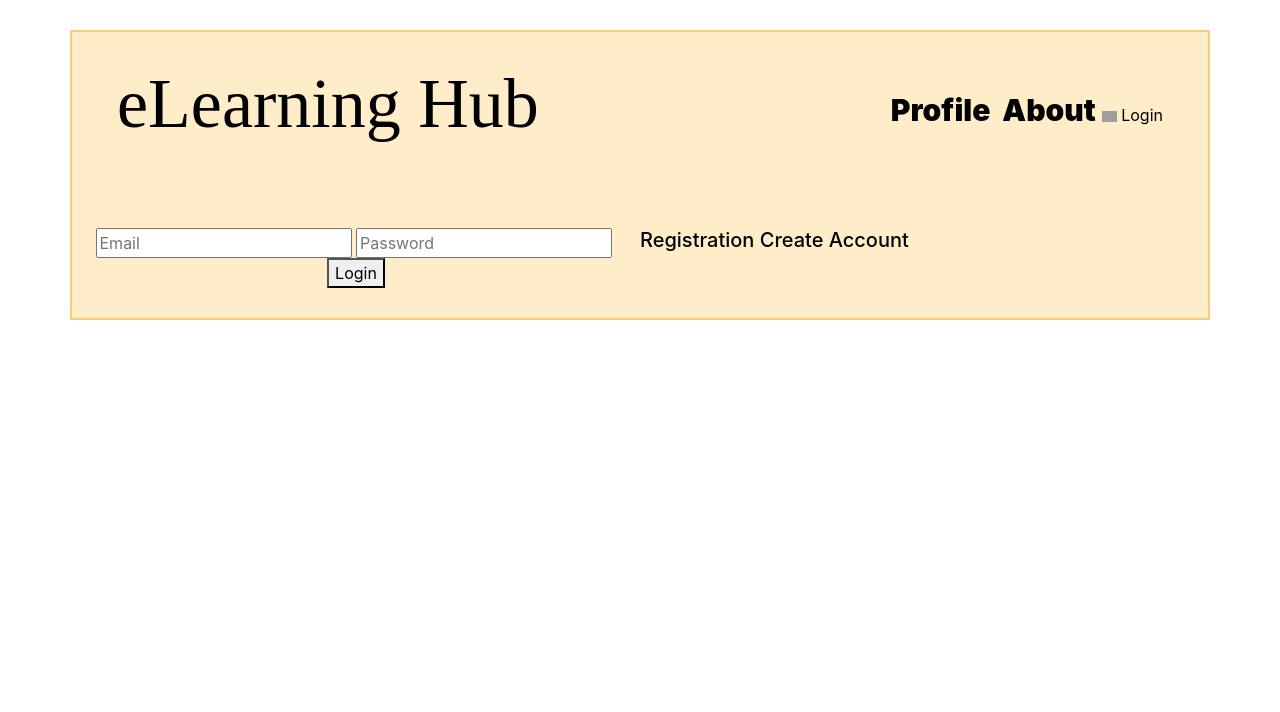
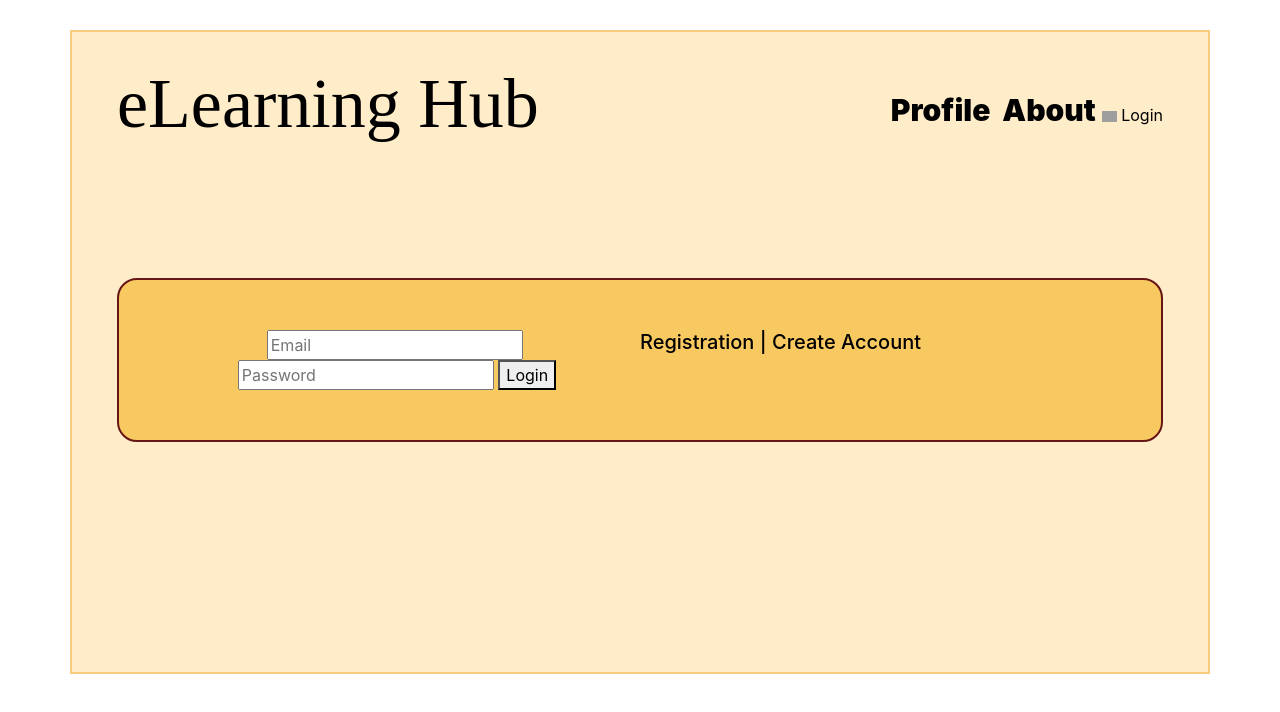
Before and after one commit to sunny852206/GroupD_eLearningHub, a React (Create React App) app: page / in a window 1280 px wide. Shown: the top 712 px of the page. Built offline with nearby package versions, Linux system fonts and the light colour scheme; grey boxes are pictures that could not be loaded.

Commit message:
final touch

```diff
--- a/src/App.js
+++ b/src/App.js
@@ -1,11 +1,9 @@
 import React from 'react';
 import { BrowserRouter as Router, Route } from 'react-router-dom';
-import axios from "axios";
 import 'bootstrap/dist/css/bootstrap.min.css';
 import './App.css';
 
 import Navbar from './components/Navbar/navbar.component';
-import Login from './components/Login/Login';
 import Profile from './components/Profile/Profile';
 import About from './components/About/About';
 import CreateProject from './components/create-project.component';
--- a/src/components/Home.css
+++ b/src/components/Home.css
@@ -122,3 +122,11 @@ h2 {
   padding: 20px;
   border-radius: 20px;
 }
+
+.loginPanel{
+  background: rgb(248, 200, 97);
+  border: 2px solid rgb(103, 22, 22);
+  margin: 50px 30px 200px 30px;
+  padding: 50px;
+  border-radius: 20px;
+}
--- a/src/components/auth/logIn.js
+++ b/src/components/auth/logIn.js
@@ -1,8 +1,6 @@
 import React, { Component } from "react";
 import { Link } from 'react-router-dom';
-
-import { Route } from 'react-router-dom';
-import ProjectsList from '../projects-list.component';
+import '../Home.css';
 import axios from "axios";
 
 export default class logIn extends Component {
@@ -52,6 +50,8 @@ export default class logIn extends Component {
 
     render() {
         return (
+            <div className='loginPanel'>
+
                 <div className='row'>
                     <div className='col-6 text-center'>
                         <form onSubmit={this.handleSubmit}>
@@ -80,15 +80,16 @@ export default class logIn extends Component {
                         <div className='row'>
 
                             <Link to='/registration'>
-                            <h5>Registration&nbsp;</h5>
+                                <h5>Registration&nbsp;|</h5>
                             </Link>
                             <Link to='/user'>
-                            <h5>Create Account</h5>
+                                <h5>&nbsp;Create Account</h5>
                             </Link>
                         </div>
 
                     </div>
                 </div>
+            </div>
         );
     }
 }
--- a/src/components/create-user.component.js
+++ b/src/components/create-user.component.js
@@ -1,6 +1,5 @@
 import React, { Component } from 'react';
 import axios from 'axios';
-import { findAllByTestId } from '@testing-library/react';
 
 export default class CreateUser extends Component {
   constructor(props) {
```
Also changed, not shown: 1 other file (tests, documents, lock files or other folders). Lines whose indentation alone changed are shown as unchanged.
